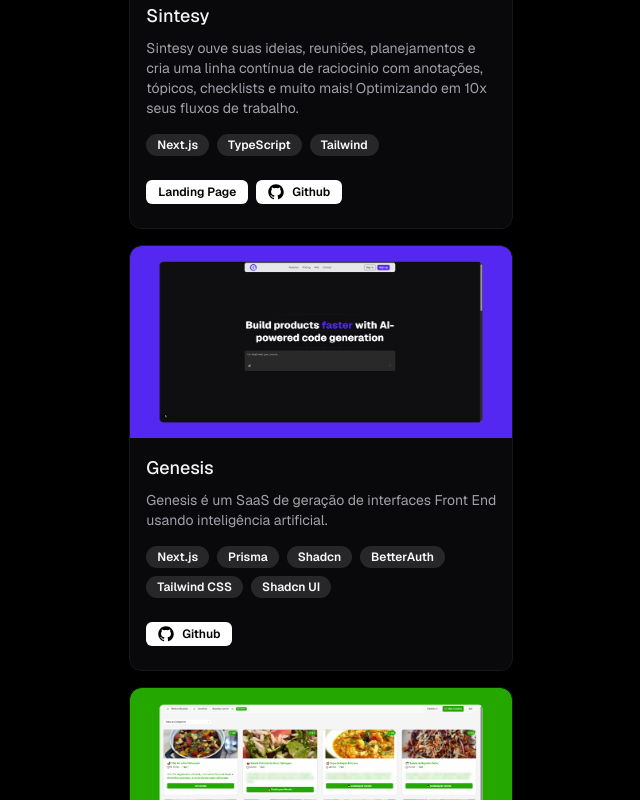
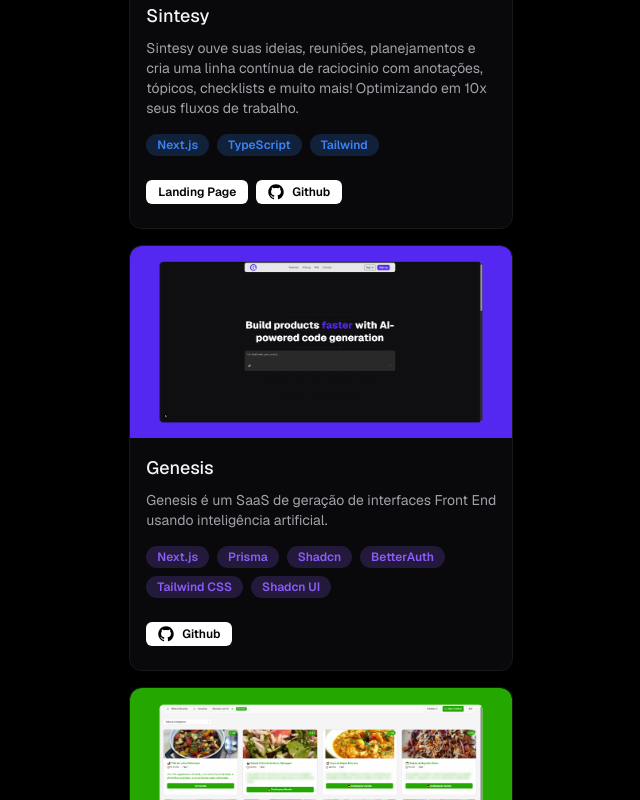
Before and after one commit to skrodrigo/personal-portfolio, a Next.js app: page / in a window 1280 px wide. Shown: the part 1320-2120 px from the top of the page, without its empty margins (372-1012 px from the left). Built offline with nearby package versions, Linux system fonts and the light colour scheme.

Commit message:
fix color

```diff
--- a/app/data/projects.ts
+++ b/app/data/projects.ts
@@ -9,6 +9,7 @@
     LandingPage: 'https://sintesy.me/',
     linkGithub: 'https://github.com/skrodrigo',
     technologies: ['Next.js', 'TypeScript', 'Tailwind'],
+    colorBadge: 'bg-blue-500/20 text-blue-500',
   },
   {
     title: 'Genesis',
@@ -24,6 +25,7 @@
       'Tailwind CSS',
       'Shadcn UI',
     ],
+    colorBadge: 'bg-violet-500/20 text-violet-500',
   },
   {
     title: 'Receitai',
@@ -42,5 +44,6 @@
       'NeonDB',
       'Cakto Pay',
     ],
+    colorBadge: 'bg-green-500/20 text-green-500',
   },
 ]
```
